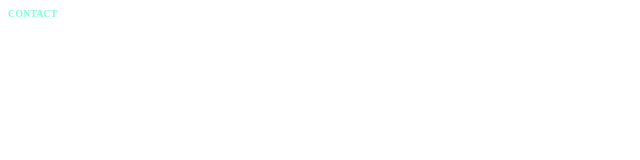
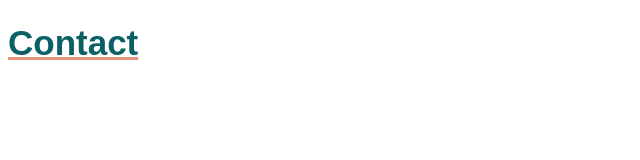
Before and after one commit to Cosmos248/BaskIn, a website built with webpack: page src/contact.html in a window 1280 px wide. Shown: the whole page, without its empty margins (0-640 px from the left). Built offline with nearby package versions, Linux system fonts and the light colour scheme.

Commit message:
Auto stash before checking out "HEAD"

```diff
--- a/src/scss/foundation/_mixins.scss
+++ b/src/scss/foundation/_mixins.scss
@@ -1,6 +1,6 @@
 @mixin title {
     font-weight: bold;
-    text-transform: uppercase;
+    font-family: 'Decoy', 'Arial';
 }
 
 @mixin small-up{
@@ -11,7 +11,7 @@
 }
 
 @mixin medium-up{
-    @media all and (min-width : 750px){
+    @media all and (min-width : 641px){
         @content;
     }
 }
--- a/src/scss/foundation/_variable.scss
+++ b/src/scss/foundation/_variable.scss
@@ -1,9 +1,12 @@
+//Harmony
 $colordarkpink:#E3967F;
 $colordarkgreen: #0B6067;
 $colorturqoise: #CEE8E0;
 $colorbeige: #FBF2EF;
 $colororange: #D66948;
 $colorgrey: #F1EEEC;
+
+//Shoes colors
 $colorshoesdarkred : #9f2b28;
 $colorshoesyellow : #D1CA32;
 $colorshoesgreen : #0F800F;
@@ -15,4 +18,4 @@ $colorshoeswhite : #fff;
 $colorshadow: rgba(0,0,0,0.2);
 $fontTexte : "Roboto", arial, sans-serif;
 $fontTitle: "Decoy", arial, sans-serif;
-$rootfontSize : 18px;
+$rootfontSize : 16;
--- a/src/scss/main.scss
+++ b/src/scss/main.scss
@@ -9,7 +9,6 @@
 
 // Elements
 @import "Elements/bouton";
-@import "Elements/titre";
 
 html{
     font-size: $rootfontSize + px;
@@ -17,19 +16,19 @@ html{
 
 h1 {
     color : $colordarkgreen;
-    font-family: pxToRem(10);
-    font-size: pxToRem(10);
+    font-family: $fontTitle;
+    font-size: pxToRem(35);
     @include title;
     @include small-up {
-        color: brown;
+        font-size: pxToRem(12);
     }
     @include medium-up{
-        color: aquamarine
-    }
+        font-size: pxToRem(35)    }
 
-    span{
-        font-size: 2rem;
-    }
+    text-decoration: underline;
+        text-underline-position: right;
+        text-decoration-color: $colordarkpink;
+
 }
 
 p{
@@ -56,4 +55,6 @@ section {
     }
 }
 
+
+
 @import "components/product";
```
Also changed, not shown: src/scss/elements/_Titre.scss (deleted).
